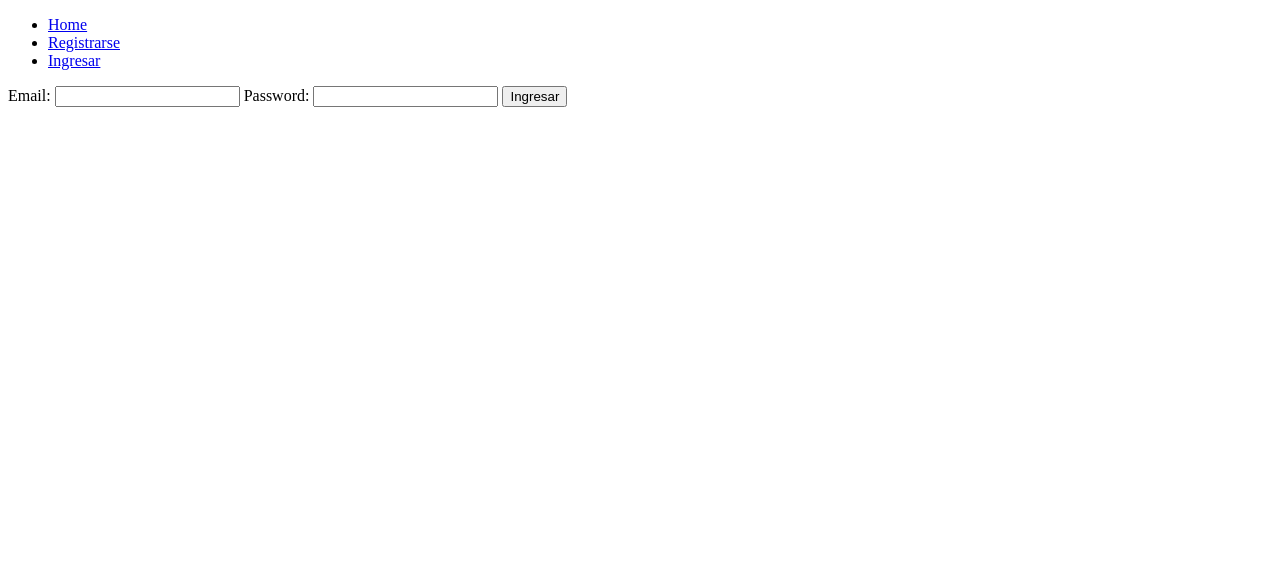
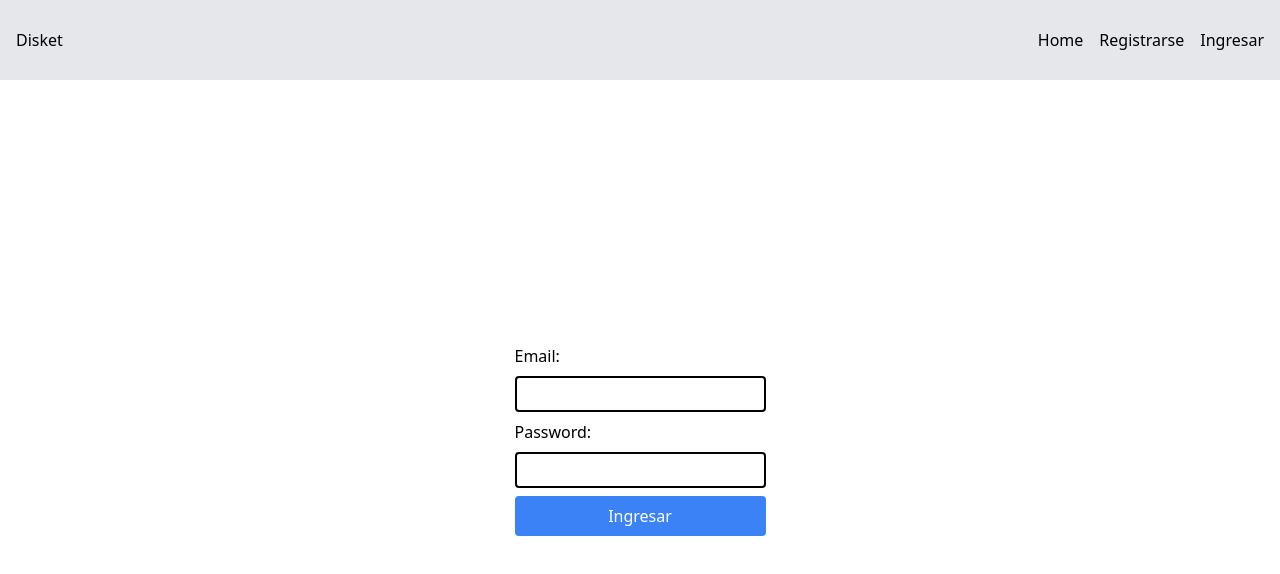
Before and after one commit to etec-integration-project/etec-pi-2024-frontend-TolerTomas, a plain HTML site: page app/auth/login.html in a window 1280 px wide. Drawn offline with nearby package versions, Linux system fonts and the light colour scheme.

Commit message:
new global styles

```diff
--- a/app/404.html
+++ b/app/404.html
@@ -4,11 +4,14 @@
     <meta charset="UTF-8">
     <meta name="viewport" content="width=device-width, initial-scale=1.0">
     <title>Disket</title>
-    <script src="/app/navbar.js" defer></script>
+    <script src="/js/navbar.js" defer></script>
+    <script src="https://cdn.tailwindcss.com"></script>
 </head>
 <body>
-    <header id="header"></header>
-    <h1>404 not found</h1>
-    <a href="/">Home</a>
+    <header id="header" class="w-full h-[10vh] p-4 flex items-center justify-between bg-gray-200"></header>
+    <main class="w-screen h-[90vh] flex flex-col items-center justify-center">
+        <h1>404 not found</h1>
+        <a href="/">Home</a>
+    </main>
 </body>
 </html>
--- a/app/auth/login.html
+++ b/app/auth/login.html
@@ -5,20 +5,21 @@
     <meta name="viewport" content="width=device-width, initial-scale=1.0">
     <title>Disket</title>
     <script src="/js/navbar.js" defer></script>
+    <script src="https://cdn.tailwindcss.com"></script>
 </head>
 <body>
-    <header id="header"></header>
-    <main>
-        <form id="form" method="POST">
-            <label>
+    <header id="header" class="w-full h-[10vh] p-4 flex items-center justify-between bg-gray-200"></header>
+    <main class="w-screen h-[90vh] flex flex-col items-center justify-center">
+        <form class="flex flex-col gap-2" id="form" method="POST">
+            <label for="email">
                 Email:
-                <input type="email" name="email" id="email">
             </label>
-            <label>
+                <input class="px-2 py-1 border-2 border-black rounded" type="email" name="email" id="email">
+            <label for="password">
                 Password:
-                <input type="password" name="password" id="password">
             </label>
-            <input type="submit" value="Ingresar">
+                <input class="px-2 py-1 border-2 border-black rounded" type="password" name="password" id="password">
+            <button type="submit" class="rounded py-2 px-4 bg-blue-500 text-white">Ingresar</button>
         </form>
     </main>
 
--- a/app/js/navbar.js
+++ b/app/js/navbar.js
@@ -5,18 +5,22 @@ const $header = $('#header')
 function navbar() {
     const user = JSON.parse(localStorage.getItem('user'))
     if (!user) {
-        $header.innerHTML = `<nav>
-            <ul>
-                <li> <a href="/index.html">Home</a> </li>
-                <li> <a href="/auth/register.html">Registrarse</a> </li>
-                <li> <a href="/auth/login.html">Ingresar</a> </li>
+        $header.innerHTML = `
+        <h1>Disket</h1>
+        <nav>
+            <ul class="flex list-none gap-2">
+                <li> <a class="hover:underline ml-2" href="/index.html">Home</a> </li>
+                <li> <a class="hover:underline ml-2" href="/auth/register.html">Registrarse</a> </li>
+                <li> <a class="hover:underline ml-2" href="/auth/login.html">Ingresar</a> </li>
             </ul>
         </nav>`
         return
     }
 
-    $header.innerHTML = `<nav>
-            <ul>
+    $header.innerHTML = `
+        <h1>Disket</h1>
+        <nav>
+            <ul class="flex list-none">
                 <button id="logout-button" >Cerrar sesión</button>
             </ul>
         </nav>`
```
Also changed, not shown: app/auth/register.html (+9 -8 lines), app/data/index.html (+21 -28 lines), app/index.html (+8 -5 lines).
